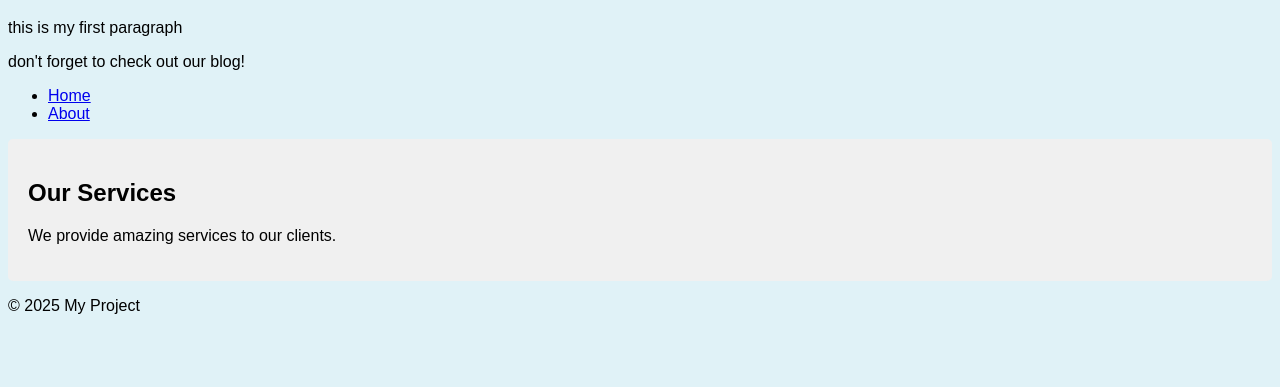
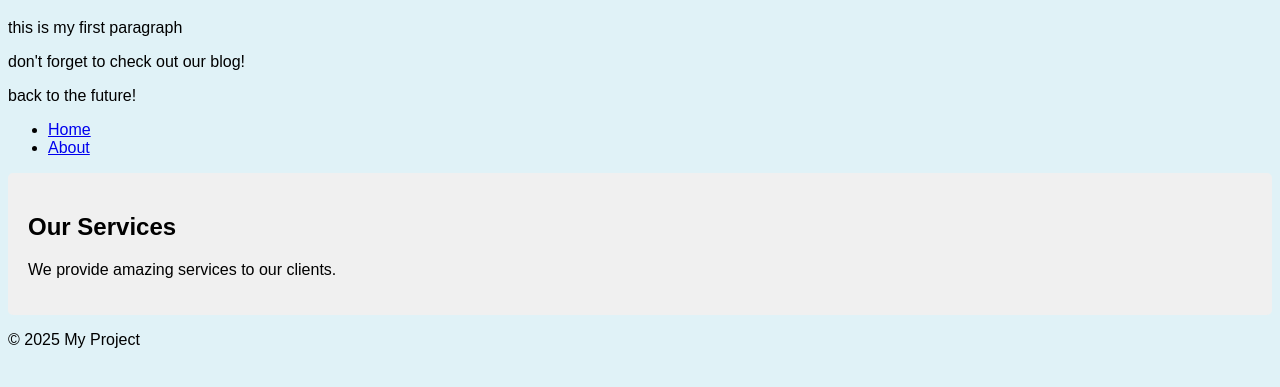
Before and after one commit to dfl1997/my_first_git_project, a plain HTML site: page index.html in a window 1280 px wide. Shown: the part 61-448 px from the top of the page. Drawn offline with Linux system fonts and the light colour scheme.

Commit message:
added back to the future

```diff
--- a/index.html
+++ b/index.html
@@ -12,6 +12,7 @@
     <h1>Welcome to my project!</h1>
     <p>this is my first paragraph</p>
     <p>don't forget to check out our blog!</p>
+    <p>back to the future!</p>
     <nav><ul>
         <li><a href="#">Home</a></li>
         <li><a href="#">About</a></li>
```
